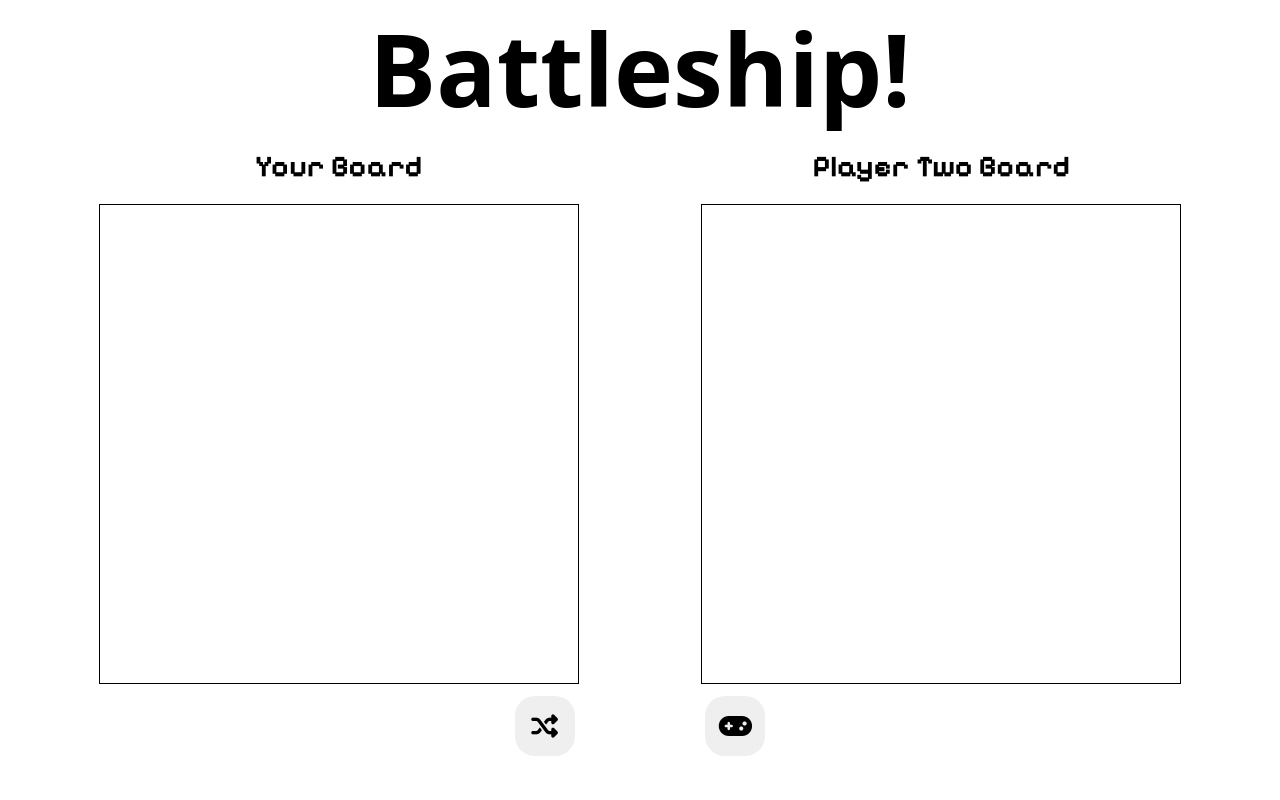
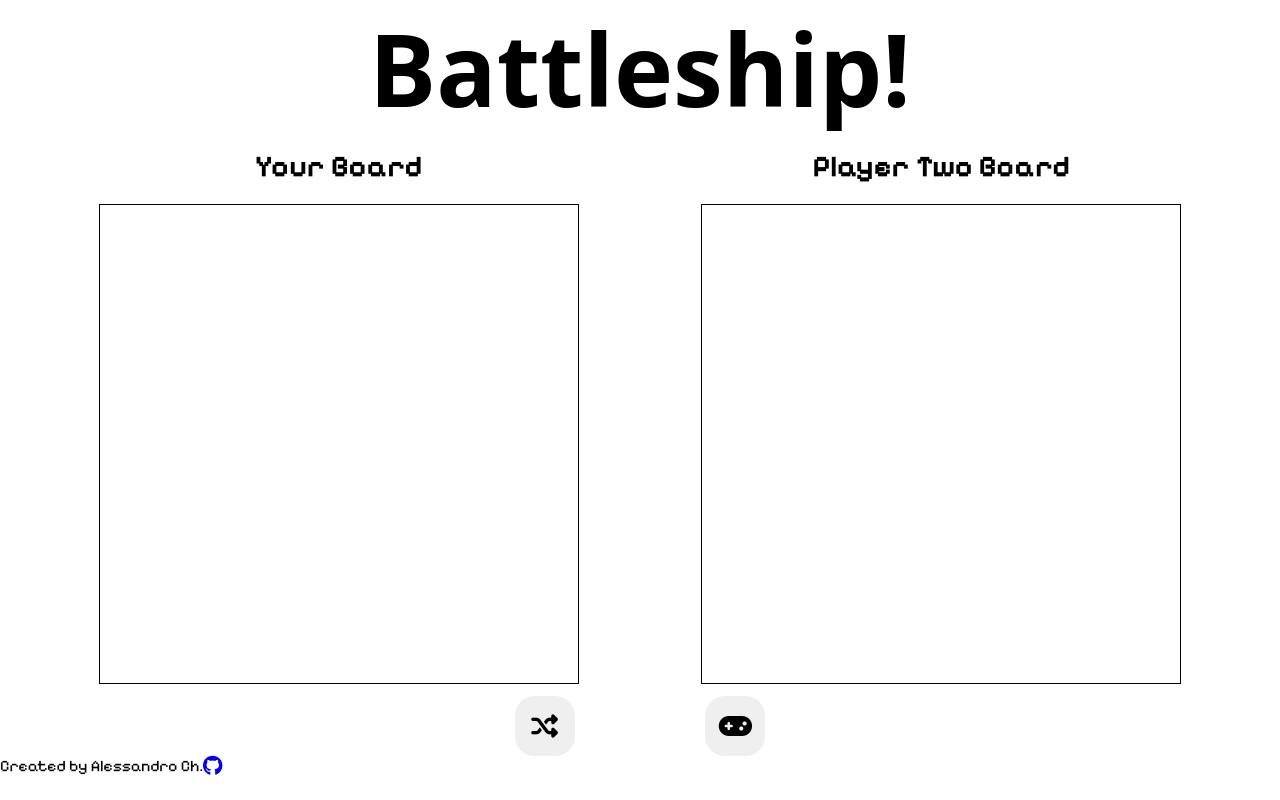
Before and after one commit to Chinchilla15/battleship, a plain HTML site: page index.html in a window 1280 px wide. Drawn offline with Linux system fonts and the light colour scheme; a web font is replaced by a local one.

Commit message:
Added footer

```diff
--- a/index.html
+++ b/index.html
@@ -46,6 +46,12 @@
         </button>
       </div>
     </main>
-    <footer></footer>
+    <footer>
+      Created by Alessandro Ch.<a
+        href="https://github.com/Chinchilla15"
+        target="_blank"
+        ><i class="fa-brands fa-github fa-lg"></i
+      ></a>
+    </footer>
   </body>
 </html>
```
